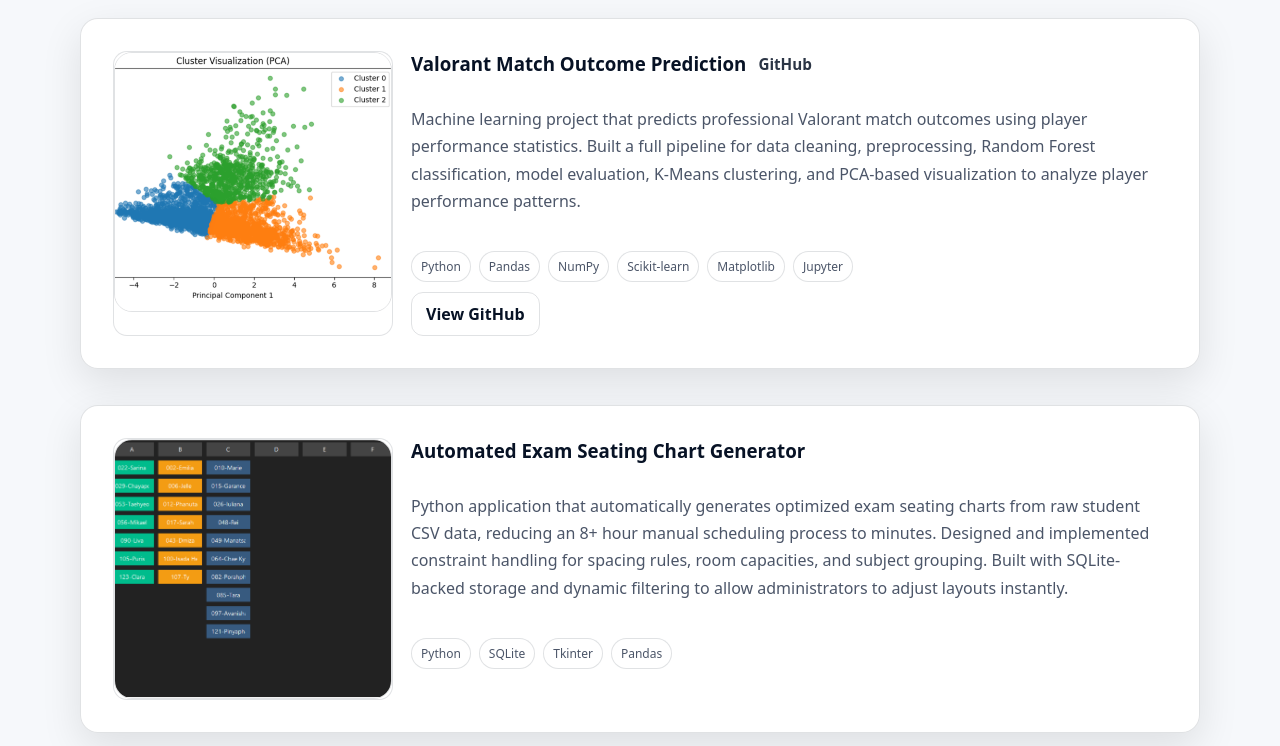
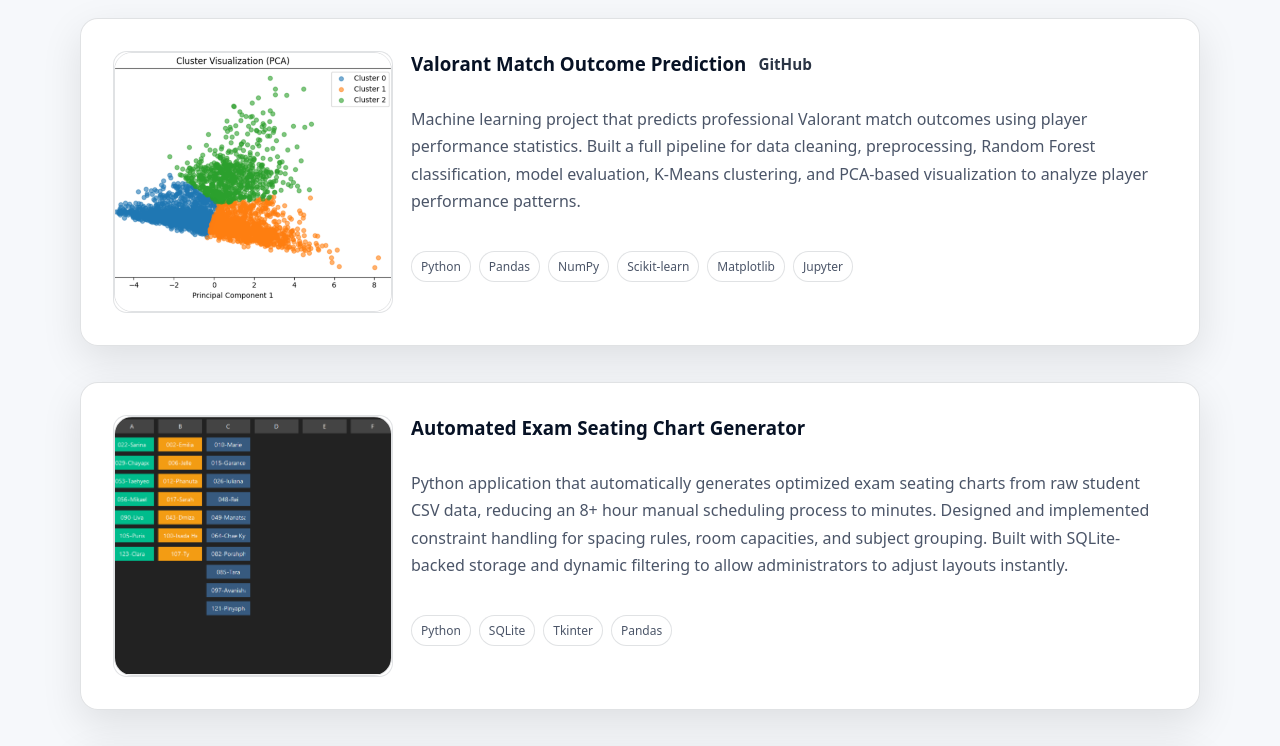
Before and after one commit to wagyuwagyu/portfolio, a React (Vite) app: page / in a window 1280 px wide. Shown: the part 2059-2805 px from the top of the page. Built offline with nearby package versions, Linux system fonts and the light colour scheme.

Commit message:
removed button

```diff
--- a/src/components/Projects.jsx
+++ b/src/components/Projects.jsx
@@ -68,19 +68,6 @@
             </span>
           ))}
         </div>
-
-        {p.github && (
-          <div className="projectRow__actions">
-            <a
-              href={p.github}
-              target="_blank"
-              rel="noreferrer"
-              className="btn btn--ghost"
-            >
-              View GitHub
-            </a>
-          </div>
-        )}
       </div>
     </article>
   );
```
